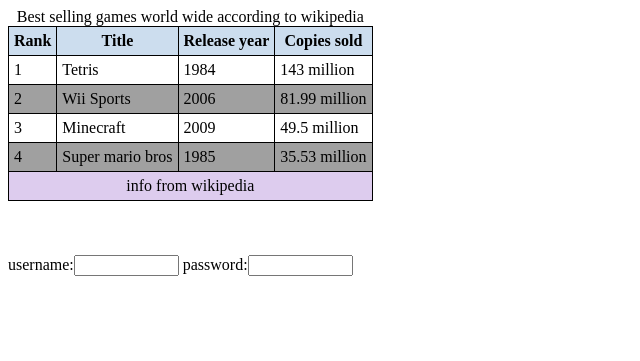
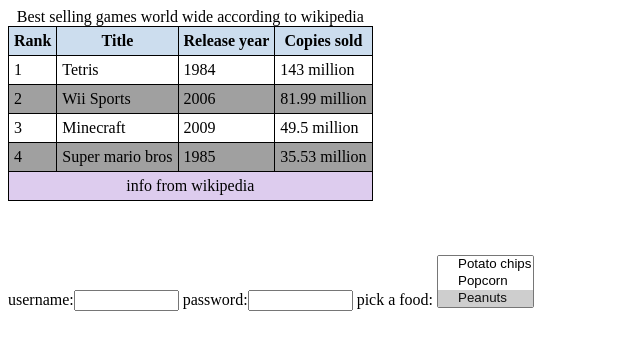
Before and after one commit to Aisha-Sumaiya/HtmlCss, a plain HTML site: page index6.html in a window 1280 px wide. Shown: the whole page, without its empty margins (0-640 px from the left). Drawn offline with Linux system fonts and the light colour scheme.

Commit message:
code of html & css tutorial 46

```diff
--- a/index6.html
+++ b/index6.html
@@ -58,7 +58,19 @@
 		<form action="" method="get">
 			username:<input type="text" name="username" maxlength="10" size="10" />
 			password:<input type="password" name="password" maxlength="10" size="10" />
+			pick a food:
+			<select name="food" multiple size="3">
+				<optgroup label="salty food">
+					<option value="potato_chips">Potato chips</option>
+					<option value="popcorn">Popcorn</option>
+					<option value="peanuts" selected="selected">Peanuts</option>
+				</optgroup>
+				<optgroup label="hot food">
+					<option value="nachos">Nachos</option>
+					<option value="pizza">Pizza</option>
+				</optgroup>
+			</select>
 		</form>
-<!-- tutorial (44-45) ended here -->
+<!-- tutorial (44-46) ended here -->
 	</body>
 </html>
```
